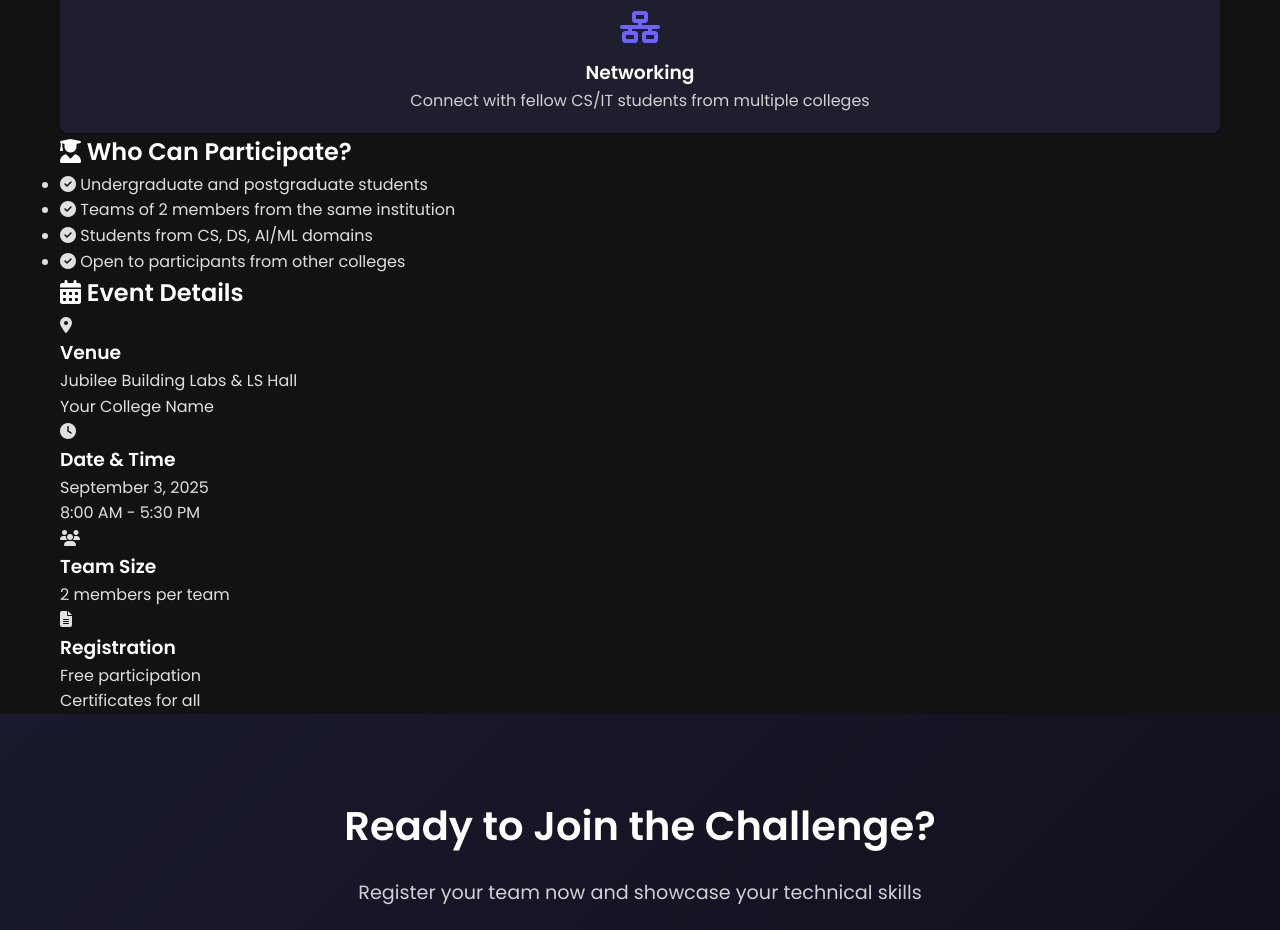
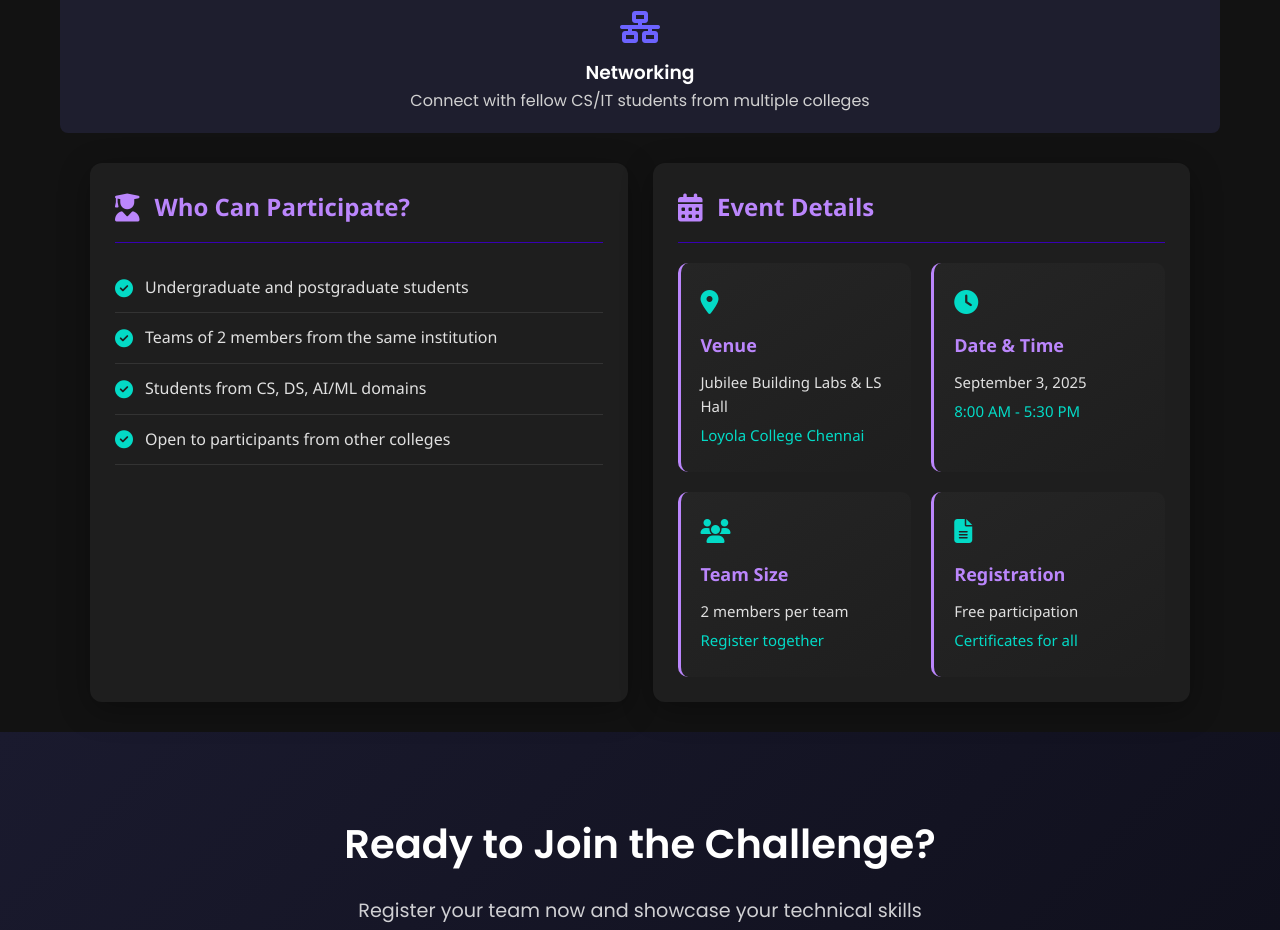
Before and after one commit to parthishwaran/codeverse-symposium, a plain HTML site: page about.html in a window 1280 px wide. Shown: the part 900-1830 px from the top of the page. Drawn offline with nearby package versions, Linux system fonts and the light colour scheme.

Commit message:
Updated about.html

```diff
--- a/about.html
+++ b/about.html
@@ -75,49 +75,259 @@
                 </div>
             </div>
 
-            <div class="about-card">
-                <h2><i class="fas fa-user-graduate"></i> Who Can Participate?</h2>
+            <div class="about-section dark-theme">
+    <div class="about-card glow-card">
+        <div class="card-header">
+            <i class="fas fa-user-graduate pulse-icon"></i>
+            <h2>Who Can Participate?</h2>
+        </div>
         <ul class="participation-list">
-                    <li><i class="fas fa-check-circle"></i> Undergraduate and postgraduate students</li>
-                    <li><i class="fas fa-check-circle"></i> Teams of 2 members from the same institution</li>
-                    <li><i class="fas fa-check-circle"></i> Students from CS, DS, AI/ML domains</li>
-                    <li><i class="fas fa-check-circle"></i> Open to participants from other colleges</li>
+            <li>
+                <div class="list-item">
+                    <i class="fas fa-check-circle"></i>
+                    <span>Undergraduate and postgraduate students</span>
+                </div>
+                <div class="hover-detail">Open to all years of study</div>
+            </li>
+            <li>
+                <div class="list-item">
+                    <i class="fas fa-check-circle"></i>
+                    <span>Teams of 2 members from the same institution</span>
+                </div>
+                <div class="hover-detail">Cross-disciplinary teams allowed</div>
+            </li>
+            <li>
+                <div class="list-item">
+                    <i class="fas fa-check-circle"></i>
+                    <span>Students from CS, DS, AI/ML domains</span>
+                </div>
+                <div class="hover-detail">Related disciplines welcome</div>
+            </li>
+            <li>
+                <div class="list-item">
+                    <i class="fas fa-check-circle"></i>
+                    <span>Open to participants from other colleges</span>
+                </div>
+                <div class="hover-detail">Inter-college competition</div>
+            </li>
         </ul>
     </div>
 
-            <div class="about-card">
-                <h2><i class="fas fa-calendar-alt"></i> Event Details</h2>
+    <div class="about-card glow-card">
+        <div class="card-header">
+            <i class="fas fa-calendar-alt pulse-icon"></i>
+            <h2>Event Details</h2>
+        </div>
         <div class="details-grid">
-                    <div class="detail-item">
+            <div class="detail-item hover-zoom">
+                <div class="detail-icon">
                     <i class="fas fa-map-marker-alt"></i>
-                        <div>
+                </div>
+                <div class="detail-content">
                     <h3>Venue</h3>
-                            <p>Jubilee Building Labs & LS Hall<br>Your College Name</p>
+                    <p>Jubilee Building Labs & LS Hall</p>
+                    <p class="highlight">Loyola College Chennai</p>
                 </div>
             </div>
-                    <div class="detail-item">
+            <div class="detail-item hover-zoom">
+                <div class="detail-icon">
                     <i class="fas fa-clock"></i>
-                        <div>
+                </div>
+                <div class="detail-content">
                     <h3>Date & Time</h3>
-                            <p>September 3, 2025<br>8:00 AM - 5:30 PM</p>
+                    <p>September 3, 2025</p>
+                    <p class="highlight">8:00 AM - 5:30 PM</p>
                 </div>
             </div>
-                    <div class="detail-item">
+            <div class="detail-item hover-zoom">
+                <div class="detail-icon">
                     <i class="fas fa-users"></i>
-                        <div>
+                </div>
+                <div class="detail-content">
                     <h3>Team Size</h3>
                     <p>2 members per team</p>
+                    <p class="highlight">Register together</p>
                 </div>
             </div>
-                    <div class="detail-item">
+            <div class="detail-item hover-zoom">
+                <div class="detail-icon">
                     <i class="fas fa-file-alt"></i>
-                        <div>
+                </div>
+                <div class="detail-content">
                     <h3>Registration</h3>
-                            <p>Free participation<br>Certificates for all</p>
+                    <p>Free participation</p>
+                    <p class="highlight">Certificates for all</p>
                 </div>
             </div>
         </div>
     </div>
+</div>
+
+<style>
+.dark-theme {
+    --bg-color: #121212;
+    --card-bg: #1e1e1e;
+    --text-color: #e0e0e0;
+    --accent-color: #bb86fc;
+    --secondary-color: #03dac6;
+    --highlight-color: #3700b3;
+    --hover-color: #282828;
+}
+
+.about-section {
+    display: flex;
+    flex-wrap: wrap;
+    gap: 25px;
+    padding: 30px;
+    background-color: var(--bg-color);
+    color: var(--text-color);
+    font-family: 'Segoe UI', Tahoma, Geneva, Verdana, sans-serif;
+}
+
+.glow-card {
+    background: var(--card-bg);
+    border-radius: 12px;
+    padding: 25px;
+    box-shadow: 0 8px 32px rgba(0, 0, 0, 0.3);
+    transition: transform 0.3s, box-shadow 0.3s;
+    flex: 1;
+    min-width: 300px;
+}
+
+.glow-card:hover {
+    transform: translateY(-5px);
+    box-shadow: 0 12px 40px rgba(187, 134, 252, 0.2);
+}
+
+.card-header {
+    display: flex;
+    align-items: center;
+    margin-bottom: 20px;
+    border-bottom: 1px solid var(--highlight-color);
+    padding-bottom: 15px;
+}
+
+.card-header i {
+    font-size: 28px;
+    margin-right: 15px;
+    color: var(--accent-color);
+}
+
+.card-header h2 {
+    margin: 0;
+    font-size: 24px;
+    color: var(--accent-color);
+}
+
+.participation-list {
+    list-style: none;
+    padding: 0;
+    margin: 0;
+}
+
+.participation-list li {
+    position: relative;
+    padding: 12px 0;
+    border-bottom: 1px solid #333;
+    transition: all 0.3s;
+}
+
+.participation-list li:hover {
+    background-color: var(--hover-color);
+    border-radius: 6px;
+    padding-left: 10px;
+}
+
+.list-item {
+    display: flex;
+    align-items: center;
+}
+
+.participation-list i {
+    color: var(--secondary-color);
+    margin-right: 12px;
+    font-size: 18px;
+}
+
+.hover-detail {
+    max-height: 0;
+    overflow: hidden;
+    font-size: 14px;
+    color: var(--secondary-color);
+    transition: max-height 0.3s, padding 0.3s;
+    padding-left: 30px;
+}
+
+.participation-list li:hover .hover-detail {
+    max-height: 50px;
+    padding: 5px 0 5px 30px;
+}
+
+.details-grid {
+    display: grid;
+    grid-template-columns: repeat(auto-fit, minmax(200px, 1fr));
+    gap: 20px;
+}
+
+.detail-item {
+    background: linear-gradient(145deg, #252525, #1e1e1e);
+    border-radius: 10px;
+    padding: 20px;
+    transition: all 0.3s;
+    border-left: 3px solid var(--accent-color);
+}
+
+.hover-zoom:hover {
+    transform: scale(1.03);
+    background: linear-gradient(145deg, #2a2a2a, #232323);
+}
+
+.detail-icon {
+    font-size: 24px;
+    color: var(--secondary-color);
+    margin-bottom: 10px;
+}
+
+.detail-content h3 {
+    margin: 0 0 10px 0;
+    color: var(--accent-color);
+    font-size: 18px;
+}
+
+.detail-content p {
+    margin: 5px 0;
+    font-size: 15px;
+}
+
+.highlight {
+    color: var(--secondary-color);
+    font-weight: 500;
+}
+
+.pulse-icon {
+    animation: pulse 2s infinite;
+}
+
+@keyframes pulse {
+    0% { transform: scale(1); }
+    50% { transform: scale(1.1); }
+    100% { transform: scale(1); }
+}
+
+@media (max-width: 768px) {
+    .details-grid {
+        grid-template-columns: 1fr;
+    }
+
+    .about-section {
+        padding: 20px 15px;
+    }
+
+    .glow-card {
+        min-width: 100%;
+    }
+}
+</style>
         </div>
     </section>
 
```
Lines whose indentation alone changed are shown as unchanged.
